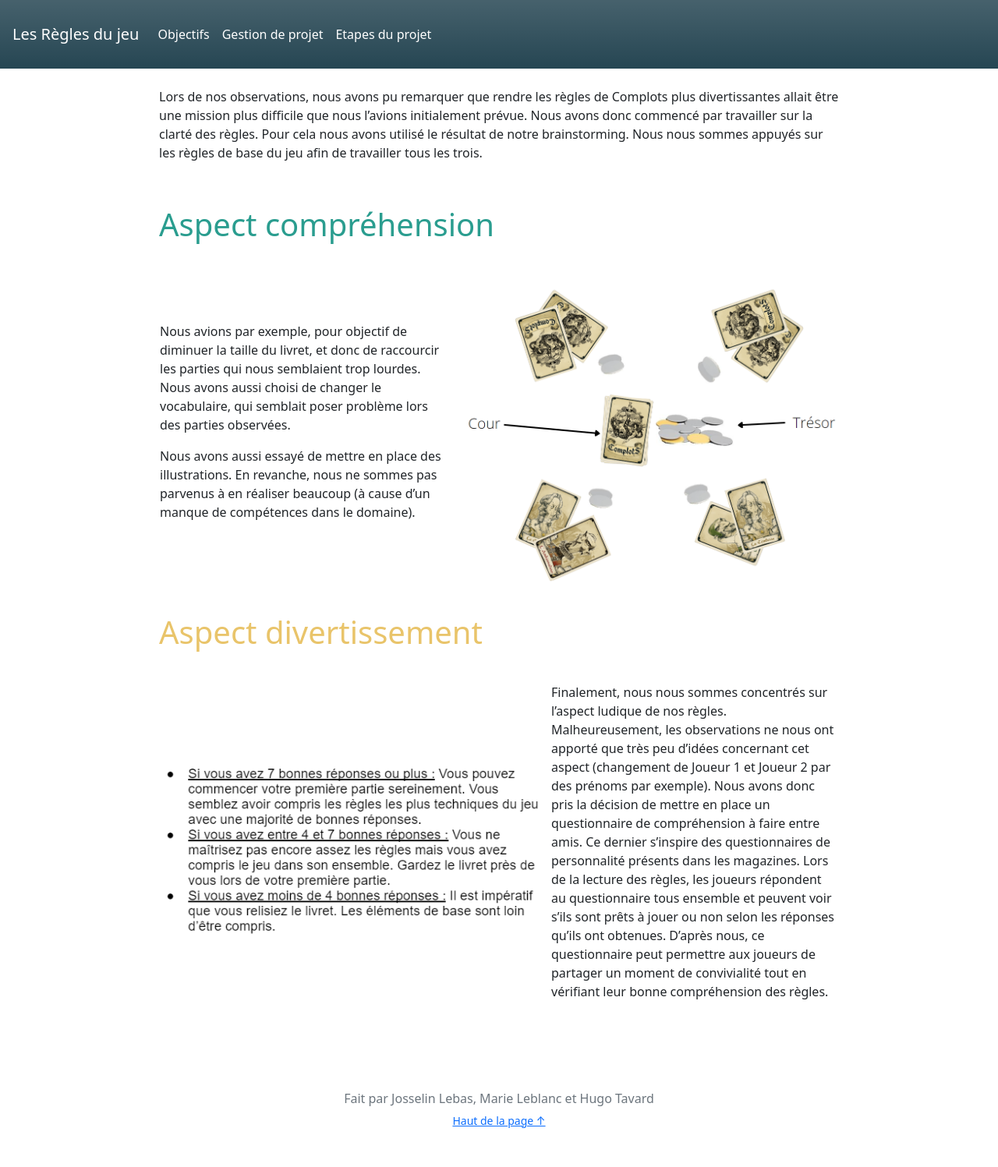
After one commit to Croquignoles/Regles_Du_Jeu, a PHP site: page /maquette.php in a window 1280 px wide. The commit adds this page. Shown: the whole page at 78% size. Run offline with PHP 8.4, Linux system fonts and the light colour scheme.

Commit message:
Ajout partie maquette

```diff
--- /dev/null
+++ b/maquette.php
@@ -0,0 +1,45 @@
+<?php
+include_once("includes/header.php");
+?>
+<body>
+    <div class="container" style="width: 70%">
+    <p>
+        <br/>
+        Lors de nos observations, nous avons pu remarquer que rendre les règles de Complots plus divertissantes allait être une mission plus difficile que nous l’avions initialement prévue. Nous avons donc commencé par travailler sur la clarté des règles. Pour cela nous avons utilisé le résultat de notre brainstorming. Nous nous sommes appuyés sur les règles de base du jeu afin de travailler tous les trois.
+    </p>
+    <br/>
+    <p><h1 style="color: #2a9d8f"> Aspect compréhension </h1></p>
+    <br/>
+    <table>
+        <td width=60%>
+            <p>
+                Nous avions par exemple, pour objectif de diminuer la taille du livret, et donc de raccourcir les parties qui nous semblaient trop lourdes. Nous avons aussi choisi de changer le vocabulaire, qui semblait poser problème lors des parties observées.
+            </p>
+            <p>
+                Nous avons aussi essayé de mettre en place des illustrations. En revanche, nous ne sommes pas parvenus à en réaliser beaucoup (à cause d’un manque de compétences dans le domaine).
+            </p>
+        </td>
+        <td width=40%>
+                <img src="images/schema1.png" alt="illustration présente dans notre livret de règles" width=500>
+        </td>
+    </table>
+    <br/>
+    <p><h1 style="color: #e9c46a"> Aspect divertissement </h1></p>
+    <br/>
+    <table>
+        <td wigth=30%>
+            <img src="images/resultat.png" alt="fin du questionnaire présent dans ka maquette" width=500>
+        </td>
+        <td width=70%>
+            <p>
+            Finalement, nous nous sommes concentrés sur l’aspect ludique de nos règles. Malheureusement, les observations ne nous ont apporté que très peu d’idées concernant cet aspect (changement de Joueur 1 et Joueur 2 par des prénoms par exemple). Nous avons donc pris la décision de mettre en place un questionnaire de compréhension à faire entre amis. Ce dernier s’inspire des questionnaires de personnalité présents dans les magazines. Lors de la lecture des règles, les joueurs répondent au questionnaire tous ensemble et peuvent voir s’ils sont prêts à jouer ou non selon les réponses qu’ils ont obtenues. D’après nous, ce questionnaire peut permettre aux joueurs de partager un moment de convivialité tout en vérifiant leur bonne compréhension des règles.
+            </p>
+        </td>
+</table>
+  <script src="https://cdn.jsdelivr.net/npm/bootstrap@5.1.3/dist/js/bootstrap.bundle.min.js" integrity="sha384-ka7Sk0Gln4gmtz2MlQnikT1wXgYsOg+OMhuP+IlRH9sENBO0LRn5q+8nbTov4+1p" crossorigin="anonymous"></script>
+</div>
+</body>
+
+<?php
+include_once("includes/footer.php");
+?>
```
Also changed, not shown: etapes.php (+11 -1 lines), images/resultat.png (added), images/schema1.png (added).
